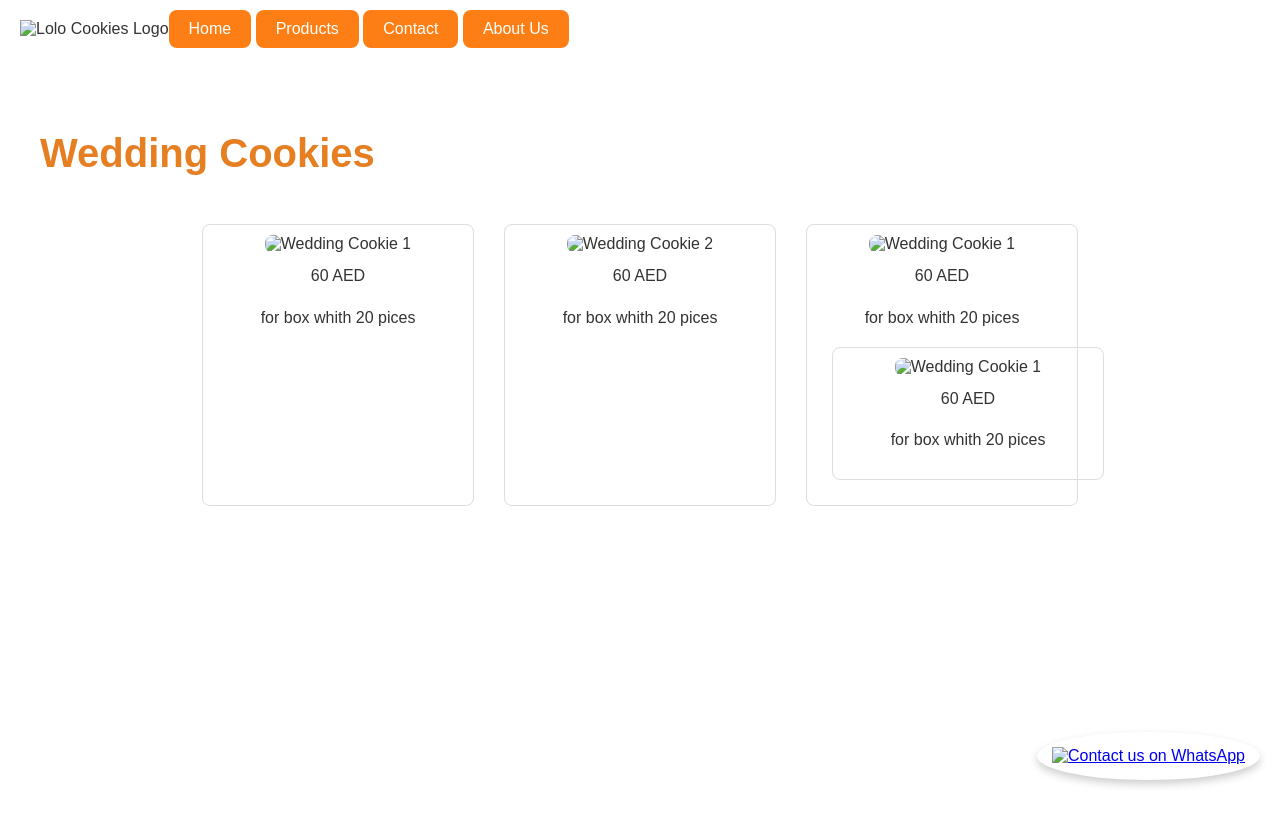
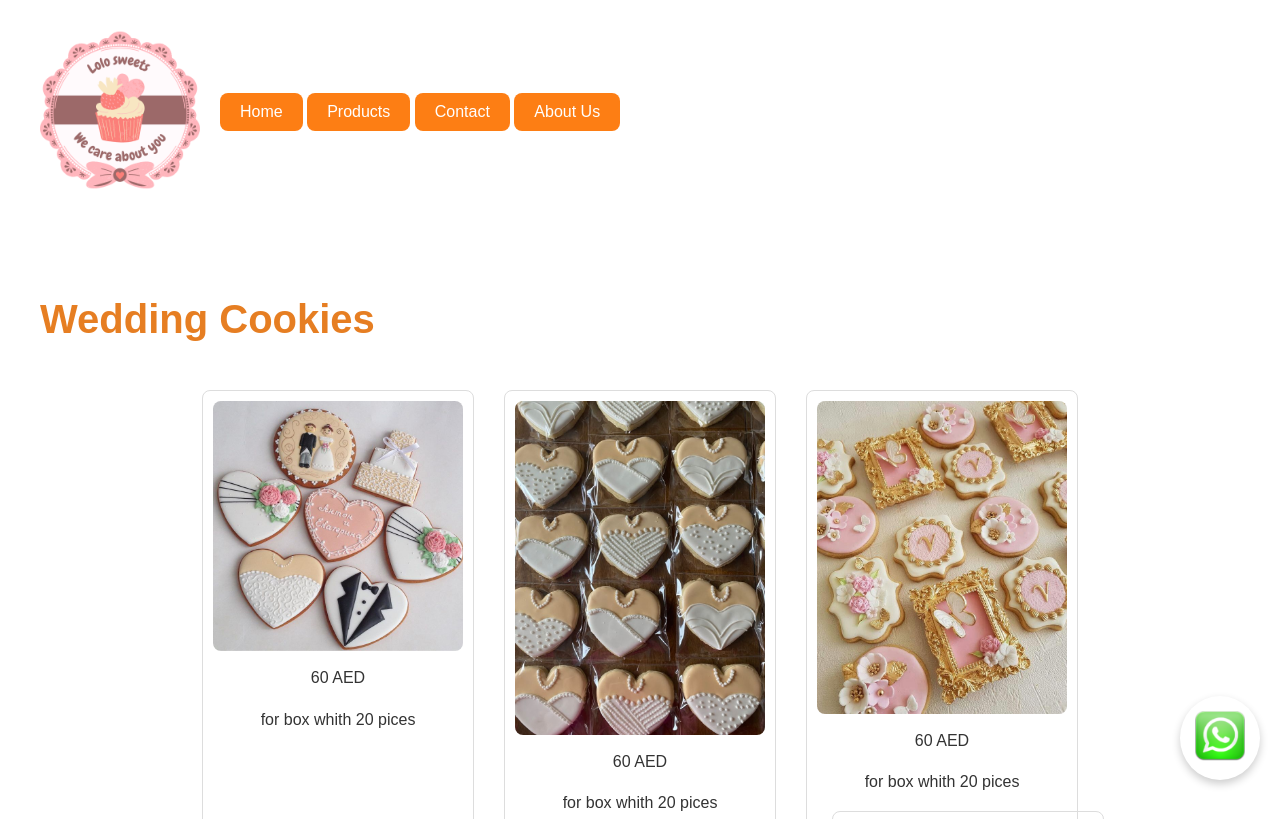
Before and after one commit to Aloyaaltuff/Lolo-Cookies, a plain HTML site: page wedding-cookies.html in a window 1280 px wide. Shown: the top 819 px of the page. Drawn offline with Linux system fonts and the light colour scheme.

Commit message:
Update wedding-cookies.html

```diff
--- a/wedding-cookies.html
+++ b/wedding-cookies.html
@@ -46,7 +46,7 @@
     <header>
         <div class="header-container">
             <div class="logo">
-                <img src="images/1.png" alt="Lolo Cookies Logo">
+                <img src="assets/images/1.png" alt="Lolo Cookies Logo">
             </div>
             <div class="nav-buttons">
                 <a href="index.html" class="orange">Home</a>
@@ -64,21 +64,21 @@
             <h1>Wedding Cookies</h1>
             <div class="cookie-gallery">
                 <div class="cookie-item">
-                    <img src="images/73db4bb7-bc4d-4762-8898-6c1fdcef6a52.jpeg" alt="Wedding Cookie 1">
+                    <img src="assets/images/73db4bb7-bc4d-4762-8898-6c1fdcef6a52.jpeg" alt="Wedding Cookie 1">
                     <p>60 AED </p>
                     <p>for box whith 20 pices</p>
                 </div>
                 <div class="cookie-item">
-                    <img src="images/Bridal Shower Cookies.jpeg" alt="Wedding Cookie 2">
+                    <img src="assets/images/Bridal Shower Cookies.jpeg" alt="Wedding Cookie 2">
                     <p>60 AED </p>
                     <p>for box whith 20 pices</p>
                 </div>
                 <div class="cookie-item">
-                    <img src="images/download.jpeg" alt="Wedding Cookie 1">
+                    <img src="assets/images/download.jpeg" alt="Wedding Cookie 1">
                     <p>60 AED </p>
                     <p>for box whith 20 pices</p>
                     <div class="cookie-item">
-                        <img src="images/4c4fe1dd-2910-4fc7-8e2a-6b900088d4d3.jpeg" alt="Wedding Cookie 1">
+                        <img src="assets/images/4c4fe1dd-2910-4fc7-8e2a-6b900088d4d3.jpeg" alt="Wedding Cookie 1">
                         <p>60 AED </p>
                     <p>for box whith 20 pices</p>
                     </div>
@@ -89,7 +89,7 @@
 
 <!-- Floating WhatsApp Button -->
 <a href="https://wa.me/00971521286684" class="whatsapp-button" target="_blank">
-    <img src="images/whatsappmessage_conversation_whatsap_7149.ico" alt="Contact us on WhatsApp">
+    <img src="assets/images/whatsappmessage_conversation_whatsap_7149.ico" alt="Contact us on WhatsApp">
 </a>
 
     <script src="scripts.js"></script>
```
